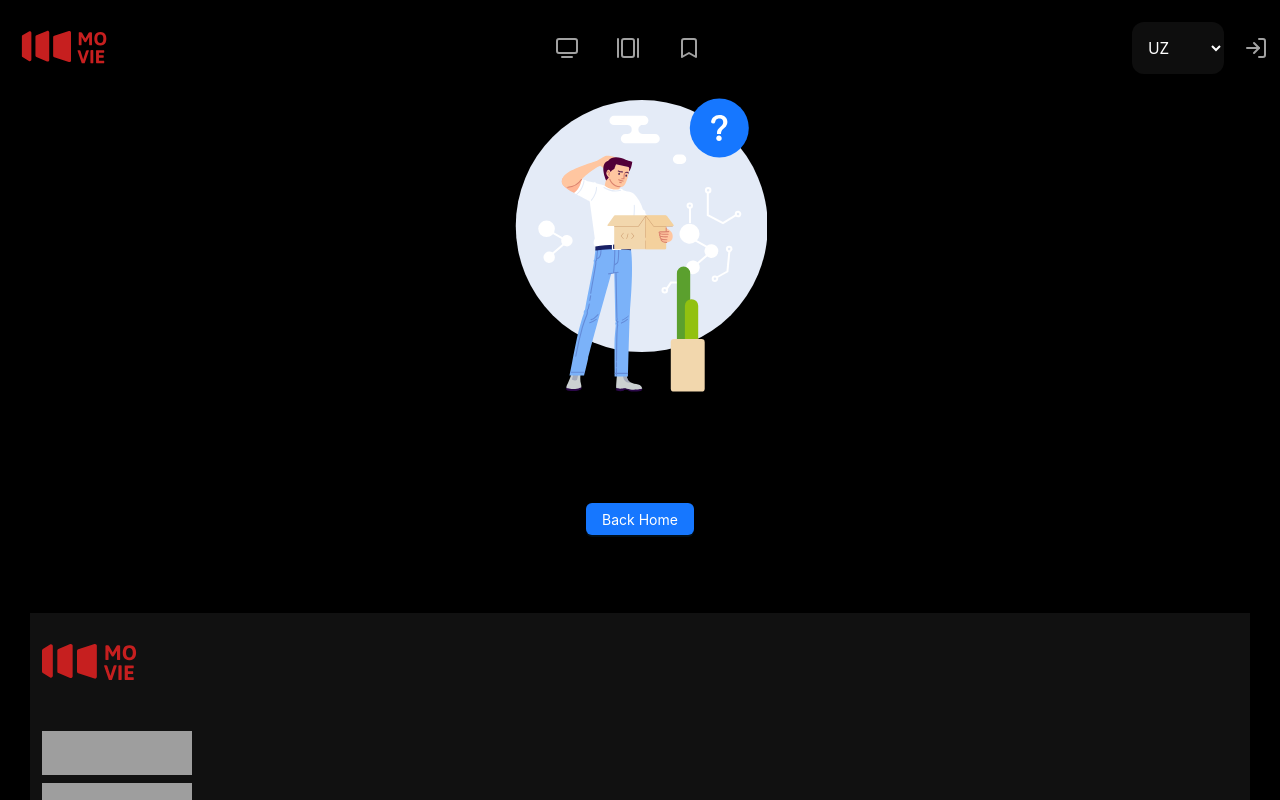
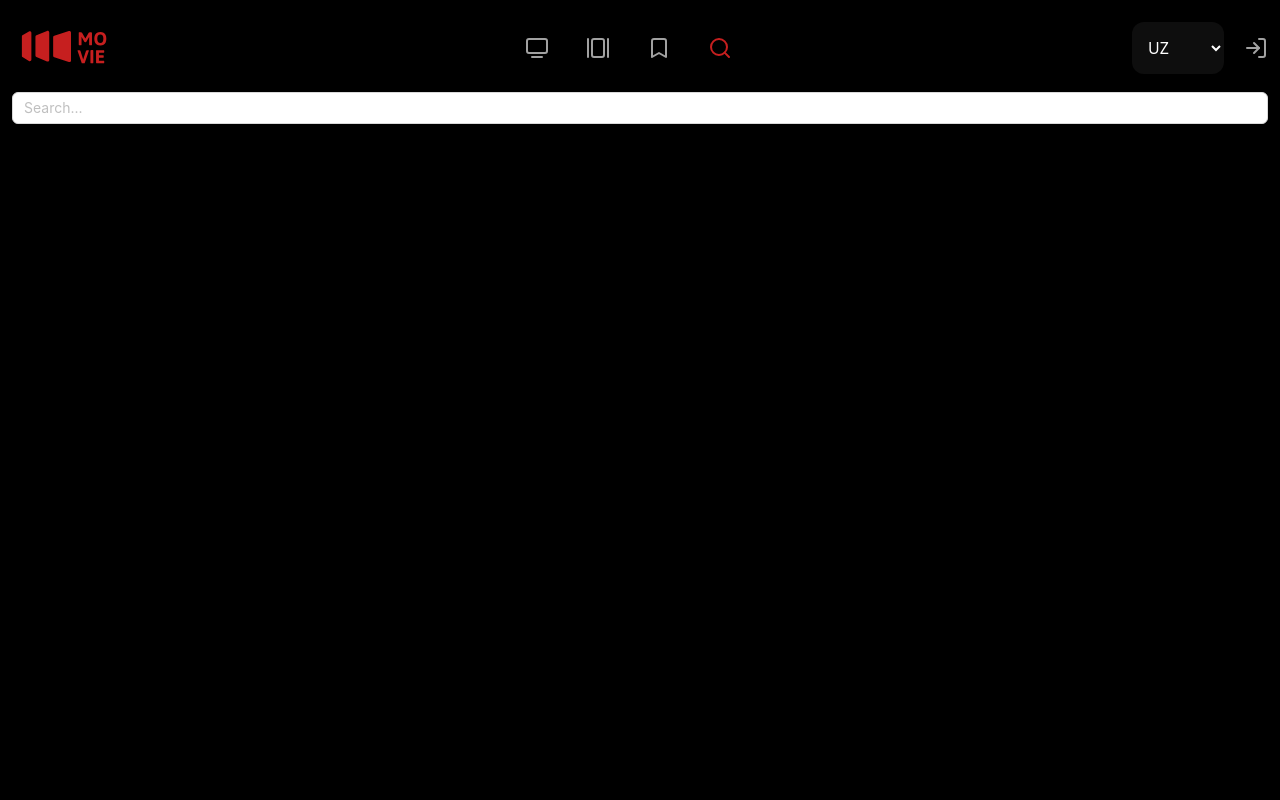
Before and after one commit to farrux-097/movie, a React (Vite) app: page /search in a window 1280 px wide. Before the commit this address had no page. Shown: the top 800 px of the page. Built offline with nearby package versions, Linux system fonts and the light colour scheme; grey boxes are pictures that could not be loaded.

Commit message:
search part

```diff
--- a/src/app/routes.tsx
+++ b/src/app/routes.tsx
@@ -6,6 +6,7 @@ const Home = lazy(()=> import("../features/home/pages/Home"))
 const Bookmark = lazy(()=> import("../features/bookmark/pages/Bookmark"))
 const Movies = lazy(()=> import("../features/movies/pages/Movies"))
 const MovieDetail = lazy(()=> import("../features/movies/pages/MovieDetail"))
+const Search = lazy(()=> import("../features/search/pages/Search"))
 const NotFound = lazy(() => import("../shared/components/NotFound/NotFound"))
 
 const AppRoutes = () => {
@@ -17,6 +18,7 @@ const AppRoutes = () => {
           {index:true, element:<Home/> },
           {path:"bookmark", element:<Bookmark/> },
           {path:"movies", element:<Movies/> },
+          {path:"search", element:<Search/> },
           {path:"movie/:id", element:<MovieDetail/> },
           {path:"*",element:<NotFound/> },
         ]
--- /dev/null
+++ b/src/features/search/pages/Search.tsx
@@ -0,0 +1,25 @@
+import { Input } from 'antd';
+import { memo, useState } from 'react';
+import { useSearch } from '../service/useSearch';
+import MovieView from '../../movies/components/movie-view/MovieView';
+import useDebounce from '../../../shared/hooks/useDebounce';
+
+const Search = () => {
+    const [value,setValue] = useState("")
+    const debouncedValue = useDebounce(value)
+
+    const {getMoviesBySearch} = useSearch()
+    const {data} = getMoviesBySearch({query:debouncedValue})
+  return (
+    <div className="container mt-3">
+        <div>
+          <Input value={value} onChange={(e) => setValue(e.target.value)} placeholder='Search...'/>
+          <div className='mt-6'>
+            <MovieView data = {data?.results}/>
+          </div>
+        </div>
+    </div>
+  );
+};
+
+export default memo(Search);
--- /dev/null
+++ b/src/features/search/service/useSearch.ts
@@ -0,0 +1,19 @@
+import { useQuery } from "@tanstack/react-query"
+import { api } from "../../../shared/api"
+
+interface IParams{
+    query:string
+}
+
+export const useSearch = () =>{
+    const getMoviesBySearch = (params:IParams) => useQuery({
+        queryKey:["search-key", params],
+        queryFn:() =>
+        api
+            .get("/search/movie",{params})
+            .then(res =>res.data),
+        enabled: !! params.query
+    })
+
+    return{getMoviesBySearch}
+}
--- a/src/layout/MainLayout.tsx
+++ b/src/layout/MainLayout.tsx
@@ -6,11 +6,11 @@ import { Outlet } from 'react-router-dom';
 const MainLayout = () => {
   return (
     <>
-      <Header/>
-      <main>
-        <Outlet/>
+      <Header />
+      <main className="min-h-screen w-full pt-[80px]">
+        <Outlet />
       </main>
-      <Footer/>
+      <Footer />
     </>
   );
 };
--- a/src/layout/components/Footer.tsx
+++ b/src/layout/components/Footer.tsx
@@ -6,9 +6,9 @@ import AppStore from "../../shared/assets/appstore.png"
 const Footer = () => {
   return (
     <>
-     <footer className='p-[30px]'>
-        <div className="container bg-[#111111] h-[240px] p-[30px]">
-           <div >
+     <footer className='container p-[30px] '>
+        <div className=" bg-[#111111] h-[240px] p-[30px]">
+           <div className=' '>
                 <img src={footerLogo} className='mb-[48px]'  alt="" />
                 <ul className='flex  flex-col gap-[8px]'>
 
@@ -19,6 +19,7 @@ const Footer = () => {
                    <img src={AppStore} className='w-[150px] h-[44px] object-cover ' alt="" />
                   </li>
                </ul>
+
               </div>
 
         </div>
--- a/src/layout/components/Header.tsx
+++ b/src/layout/components/Header.tsx
@@ -1,44 +1,78 @@
 import { memo } from 'react';
 import { NavLink } from 'react-router-dom';
-import { TvMinimal,  GalleryHorizontal, Bookmark, LogIn } from 'lucide-react';
-import MovieLogo from "../../shared/assets/movie.svg"
-
+import { TvMinimal, GalleryHorizontal, Bookmark, LogIn, Search } from 'lucide-react';
+import MovieLogo from "../../shared/assets/movie.svg";
 
 const Header = () => {
   return (
-    <>
     <header className="w-full h-[80px] shadow-md pt-[22px] pb-[22px] fixed top-0 left-0 z-50 bg-black">
       <div className="container">
-        <nav className='flex items-center justify-between'>
+        <nav className="flex items-center justify-between">
+          {/* Logo */}
           <NavLink to={"/"}>
-            <img className='w-[112px] h-[36px]' src={MovieLogo } alt="" />
+            <img className="w-[112px] h-[36px]" src={MovieLogo} alt="Movie logo" />
           </NavLink>
 
-          <ul className='flex items-center  justify-center gap-[37px]'>
-            <li >
-              <NavLink to={"/"} className={({ isActive }) => `${isActive ? 'text-[#C61F1F]' : 'text-[#A1A1A1]'} text-[12px] flex items-center  flex-col `}> <TvMinimal className='w-[24px] h-[24px]'/></NavLink>
+          {/* Nav menu */}
+          <ul className="flex items-center justify-center gap-[37px]">
+            <li>
+              <NavLink
+                to={"/"}
+                className={({ isActive }) =>
+                  `${isActive ? "text-[#C61F1F]" : "text-[#A1A1A1]"} text-[12px] flex items-center flex-col`
+                }
+              >
+                <TvMinimal className="w-[24px] h-[24px]" />
+              </NavLink>
             </li>
             <li>
-              <NavLink to={"/movies"} className={({ isActive }) => `${isActive ? 'text-[#C61F1F]' : 'text-[#A1A1A1]'} text-[12px] flex items-center  flex-col `}> <GalleryHorizontal className='w-[24px] h-[24px]'/> </NavLink>
+              <NavLink
+                to={"/movies"}
+                className={({ isActive }) =>
+                  `${isActive ? "text-[#C61F1F]" : "text-[#A1A1A1]"} text-[12px] flex items-center flex-col`
+                }
+              >
+                <GalleryHorizontal className="w-[24px] h-[24px]" />
+              </NavLink>
             </li>
             <li>
-              <NavLink to={"/bookmark"} className={({ isActive }) => `${isActive ? 'text-[#C61F1F]' : 'text-[#A1A1A1]'} text-[12px] flex items-center gap-[6px] flex-col`}><Bookmark /></NavLink>
+              <NavLink
+                to={"/bookmark"}
+                className={({ isActive }) =>
+                  `${isActive ? "text-[#C61F1F]" : "text-[#A1A1A1]"} text-[12px] flex items-center flex-col`
+                }
+              >
+                <Bookmark className="w-[24px] h-[24px]" />
+              </NavLink>
+            </li>
+            <li>
+              <NavLink
+                to={"/search"}
+                className={({ isActive }) =>
+                  `${isActive ? "text-[#C61F1F]" : "text-[#A1A1A1]"} text-[12px] flex items-center flex-col`
+                }
+              >
+                <Search className="w-[24px] h-[24px]" />
+              </NavLink>
             </li>
           </ul>
-          <div className='flex items-center gap-[20px]'>
-          <select name="" id="" className='w-[92px] bg-[#1D1D1D80] pt-[14px] pr-[8px] pb-[14px] pl-[12px] text-white rounded-[12px] border-none'>
-            <option className='text-white' value="">UZ</option>
-            <option className='text-white' value="">RU</option>
-            <option className='text-white' value="">EN</option>
-          </select>
-            <button className='text-[#A1A1A1]'>
-              <LogIn />
+
+          {/* Right side */}
+          <div className="flex items-center gap-[20px]">
+            <select
+              className="w-[92px] bg-[#1D1D1D80] pt-[14px] pr-[8px] pb-[14px] pl-[12px] text-white rounded-[12px] border-none"
+            >
+              <option value="uz">UZ</option>
+              <option value="ru">RU</option>
+              <option value="en">EN</option>
+            </select>
+            <button className="text-[#A1A1A1]">
+              <LogIn className="w-[24px] h-[24px]" />
             </button>
           </div>
         </nav>
       </div>
     </header>
-    </>
   );
 };
 
--- /dev/null
+++ b/src/shared/hooks/useDebounce.tsx
@@ -0,0 +1,19 @@
+import { useState, useEffect } from 'react';
+
+const useDebounce = (value:string, delay:number=1000) => {
+  const [debouncedValue, setDebouncedValue] = useState(value);
+
+  useEffect(() => {
+    const timer = setTimeout(() => {
+      setDebouncedValue(value);
+    }, delay);
+
+    return () => {
+      clearTimeout(timer);
+    };
+  }, [value, delay]);
+
+  return debouncedValue;
+};
+
+export default useDebounce;
```
Lines whose indentation alone changed are shown as unchanged.
